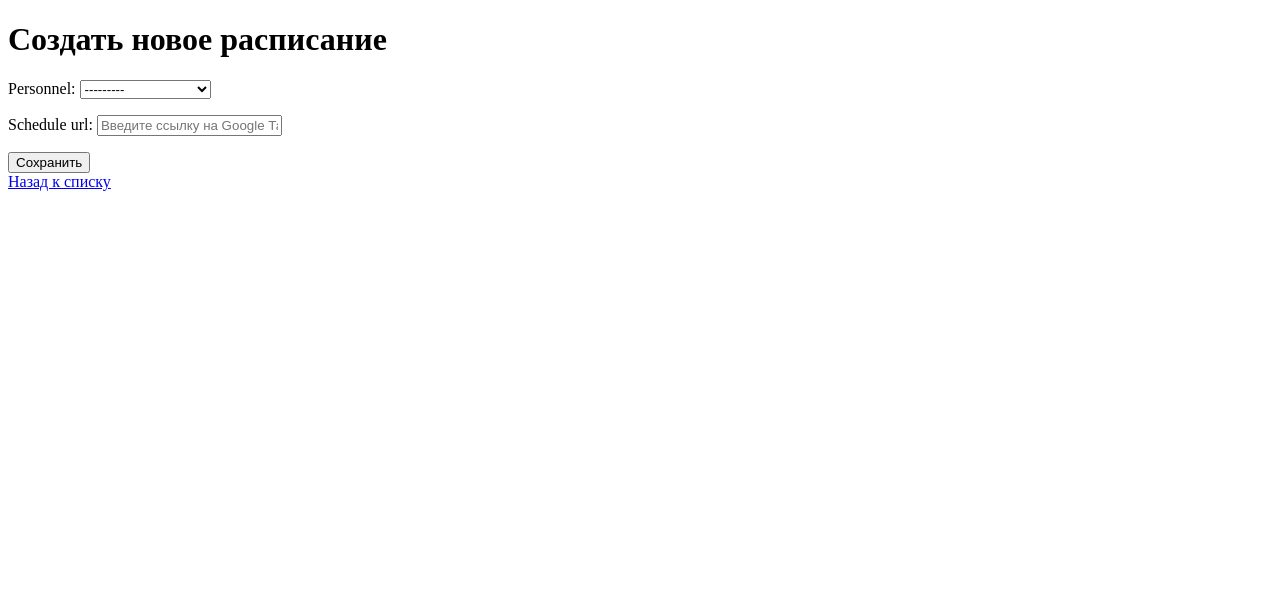
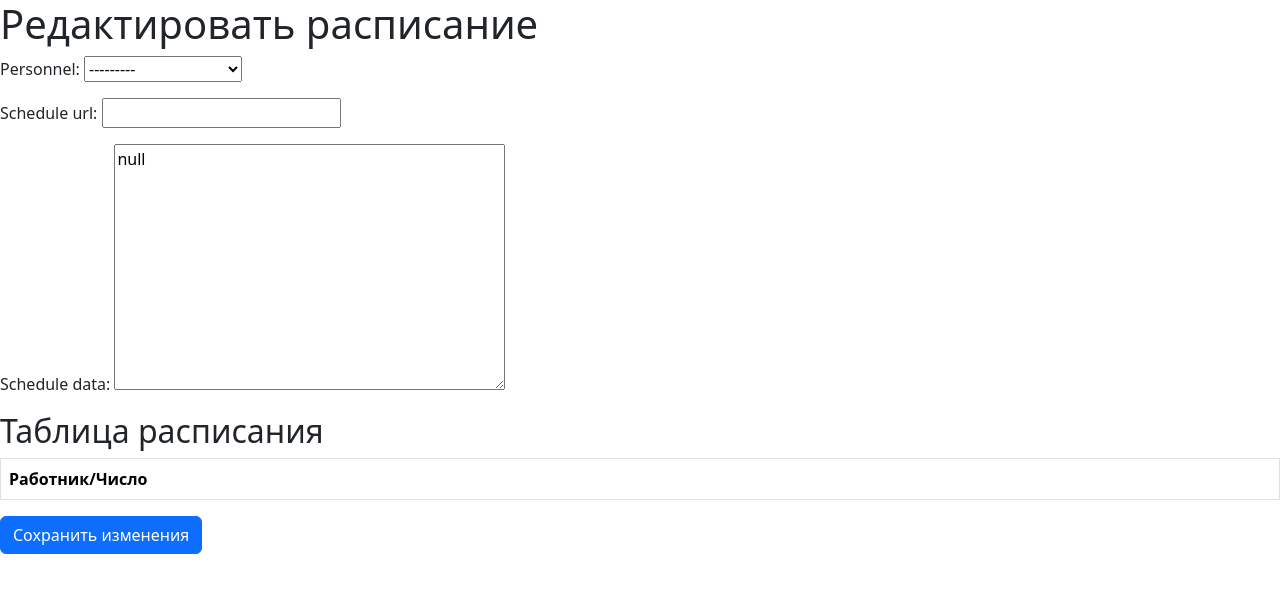
Before and after one commit to Shavel-Viktoryia/Cleanny, a Django app: page /schedule/new/ in a window 1280 px wide. Shown: the top 593 px of the page. Run offline with Django 5.2, Linux system fonts and the light colour scheme; a user stored in the database is signed in; data comes from the database, SQL or seed files in the repository; both versions use the stored data as it was after the commit; lists and menus that the app fills with data are empty; parts of the project's set-up code (start-up, migrations or seed data) failed here and were passed over.

Commit message:
Расписание?

```diff
--- a/cleaning_bot/settings.py
+++ b/cleaning_bot/settings.py
@@ -130,3 +130,5 @@ CELERY_TASK_SERIALIZER = 'json'
 CELERY_TIMEZONE = 'UTC'
 
 GOOGLE_CREDENTIALS_FILE = r"D:\Cleaner\Cleaner\mypython-427607-38a29feb0dfa.json"
+SPREADSHEET_ID = '1t8OpCZkhApUe5ebilYr05_ukrgOVtV1umeLLBxJYPAo'
+RANGE_NAME = 'Sheet1!A2:AF6'  # Укажите диапазон данных
--- a/main/forms.py
+++ b/main/forms.py
@@ -4,7 +4,6 @@ from .models import WorkSchedule
 class WorkScheduleForm(forms.ModelForm):
     class Meta:
         model = WorkSchedule
-        fields = ['personnel', 'schedule_url']  # Поля, которые нужно редактировать
-        widgets = {
-            'schedule_url': forms.TextInput(attrs={'placeholder': 'Введите ссылку на Google Таблицу'}),
-        }
+        fields = ['personnel', 'schedule_url']  # Только нужные поля
+
+    schedule_data = forms.JSONField(widget=forms.Textarea, required=False)  # Поле для данных расписания
--- a/main/models.py
+++ b/main/models.py
@@ -168,13 +168,14 @@ class EquipmentUsage(models.Model):
 class WorkSchedule(models.Model):
     personnel = models.ForeignKey(Personnel, on_delete=models.CASCADE)
     schedule_url = models.URLField()  # Ссылка на Google Таблицу с расписанием
+    schedule_data = models.JSONField(null=True, blank=True)
     last_updated = models.DateTimeField(auto_now=True)
 
     def fetch_schedule(self):
         """
         Получает расписание из таблицы с месяцем и днями недели, где работник отмечает + в день работы.
         """
-        sheet_id = self.schedule_url.split('/')[5]
+        sheet_id = self.schedule_url.split('/')[5]  # Получаем ID из URL
 
         SCOPES = ['https://www.googleapis.com/auth/spreadsheets.readonly']
         creds = Credentials.from_service_account_file(
--- a/main/templates/edit_schedule.html
+++ b/main/templates/edit_schedule.html
@@ -3,15 +3,43 @@
 <head>
     <meta charset="UTF-8">
     <meta name="viewport" content="width=device-width, initial-scale=1.0">
+    <link href="https://cdn.jsdelivr.net/npm/bootstrap@5.3.0-alpha1/dist/css/bootstrap.min.css" rel="stylesheet">
     <title>Редактировать расписание</title>
 </head>
 <body>
-    <h1>{{ schedule_id|default:"Создать новое расписание" }}</h1>
+    <h1>Редактировать расписание</h1>
     <form method="POST">
         {% csrf_token %}
         {{ form.as_p }}
-        <button type="submit">Сохранить</button>
-    </form>
-    <a href="{% url 'schedule_list' %}">Назад к списку</a>
+        <h2>Таблица расписания</h2>
+        <table border="1" class="table">
+            <thead>
+                <tr>
+                    <th>Работник/Число</th>
+                    {% for day in schedule_data.0 %}
+                        <th>{{ day }}</th>
+                    {% endfor %}
+                </tr>
+            </thead>
+            <tbody>
+                {% for row in schedule_data %}
+                    <tr>
+                        <td>{{ row.0 }}</td>  <!-- Работник/Число -->
+                        {% for cell in row|slice:":100" %}
+                            <td>
+                                <input type="text"
+                                       name="schedule_data[{{ forloop.counter0 }}][{{ forloop.counter0 }}]"
+                                       value="{{ cell }}"
+                                       placeholder="Введите +">
+                             </td>  <!-- Поле ввода для знака "+" -->
+                        {% endfor %}
+                    </tr>
+                {% endfor %}
+
+            </tbody>
+        </table>
+    <button type="submit" class="btn btn-primary">Сохранить изменения</button>
+</form>
+
 </body>
 </html>
--- a/main/views.py
+++ b/main/views.py
@@ -1,28 +1,115 @@
 from django.shortcuts import render, get_object_or_404, redirect
 from django.contrib.auth.decorators import login_required
+from django.conf import settings
 from .models import WorkSchedule
 from .forms import WorkScheduleForm
+from google.oauth2.service_account import Credentials
+from googleapiclient.discovery import build
+from google.oauth2 import service_account
+import os
+from googleapiclient.errors import HttpError
+
+# Путь к файлу учетных данных
+GOOGLE_CREDENTIALS_FILE = settings.GOOGLE_CREDENTIALS_FILE
+
+SCOPES = ['https://www.googleapis.com/auth/spreadsheets.readonly']
+
+# Загружаем учетные данные из файла
+credentials = service_account.Credentials.from_service_account_file(
+    GOOGLE_CREDENTIALS_FILE, scopes=SCOPES
+)
+
+# Создаем объект для работы с Google Sheets API
+service = build('sheets', 'v4', credentials=credentials)
+
+# Авторизация и подключение к Google Sheets
+def authorize_google_sheets():
+    SCOPES = ['https://www.googleapis.com/auth/spreadsheets']
+    creds = Credentials.from_service_account_file(
+        settings.GOOGLE_CREDENTIALS_FILE,  # Правильное подключение к credentials
+        scopes=SCOPES
+    )
+    service = build('sheets', 'v4', credentials=creds)
+    return service
+
+
+def get_schedule_from_google(schedule_url):
+    SCOPES = ['https://www.googleapis.com/auth/spreadsheets.readonly']
+
+    creds = service_account.Credentials.from_service_account_file(
+        GOOGLE_CREDENTIALS_FILE, scopes=SCOPES)
+
+    try:
+        # Извлекаем ID таблицы из URL
+        spreadsheet_id = schedule_url.split('/')[5]
+
+        # Запрос данных из таблицы
+        sheet = service.spreadsheets()
+        result = sheet.values().get(spreadsheetId=spreadsheet_id, range="A1:AF100").execute()
+        values = result.get('values', [])
+
+        return values
+
+    except HttpError as err:
+        print(f"Ошибка API Google Sheets: {err}")
+        return None
+
+# Функция для обновления данных в Google Sheets
+def update_schedule_in_google(sheet_id, schedule_data):
+    service = authorize_google_sheets()
+    sheet = service.spreadsheets()
+
+    # Преобразуем данные в формат для Google Sheets
+    values = []
+    for entry in schedule_data:
+        # entry содержит список для каждой строки
+        values.append(entry)
+
+    body = {'values': values}
+
+    try:
+        # Обновляем Google Sheets
+        sheet.values().update(
+            spreadsheetId=sheet_id,
+            range="A1:{}".format(len(values) + 1),  # Обновляем соответствующий диапазон
+            valueInputOption='RAW',
+            body=body
+        ).execute()
+    except Exception as e:
+        raise RuntimeError(f"Ошибка при обновлении Google Sheets: {e}")
 
 @login_required
 def edit_schedule(request, schedule_id=None):
     if schedule_id:
-        # Editing an existing schedule
         schedule = get_object_or_404(WorkSchedule, id=schedule_id)
+        schedule_data = get_schedule_from_google(schedule.schedule_url)  # Получаем данные из Google Sheets
     else:
-        # Creating a new schedule
-        schedule = WorkSchedule()  # Create an empty schedule object
+        schedule = WorkSchedule()
+        schedule_data = []
 
     if request.method == "POST":
         form = WorkScheduleForm(request.POST, instance=schedule)
         if form.is_valid():
-            form.save()
-            return redirect('schedule_list')  # Redirect to the schedule list after saving
+            schedule = form.save()
+
+            # Обрабатываем данные расписания из формы
+            # Получаем данные из формы schedule_data (включая знаки "+")
+            schedule_data = request.POST.getlist('schedule_data')
+
+            # Обновляем расписание в Google Sheets
+            update_schedule_in_google(schedule.schedule_url, schedule_data)
+
+            return redirect('schedule_list')  # Перенаправление на список расписаний после сохранения
     else:
         form = WorkScheduleForm(instance=schedule)
 
-    return render(request, 'edit_schedule.html', {'form': form, 'schedule_id': schedule.id if schedule_id else None})
+    return render(request, 'edit_schedule.html', {'form': form, 'schedule_id': schedule.id if schedule_id else None, 'schedule_data': schedule_data})
 
 @login_required
 def schedule_list(request):
     schedules = WorkSchedule.objects.all()
+    for schedule in schedules:
+        schedule_data = get_schedule_from_google(schedule.schedule_url)
+        schedule.data_from_google = schedule_data  # Добавим данные из Google Sheets
+        print("Полученные данные:", schedule_data)  # Для отладки, выводим данные в консоль
     return render(request, 'schedule_list.html', {'schedules': schedules})
```
Also changed, not shown: main/templates/schedule_list.html (+26 -6 lines), db.sqlite3.
